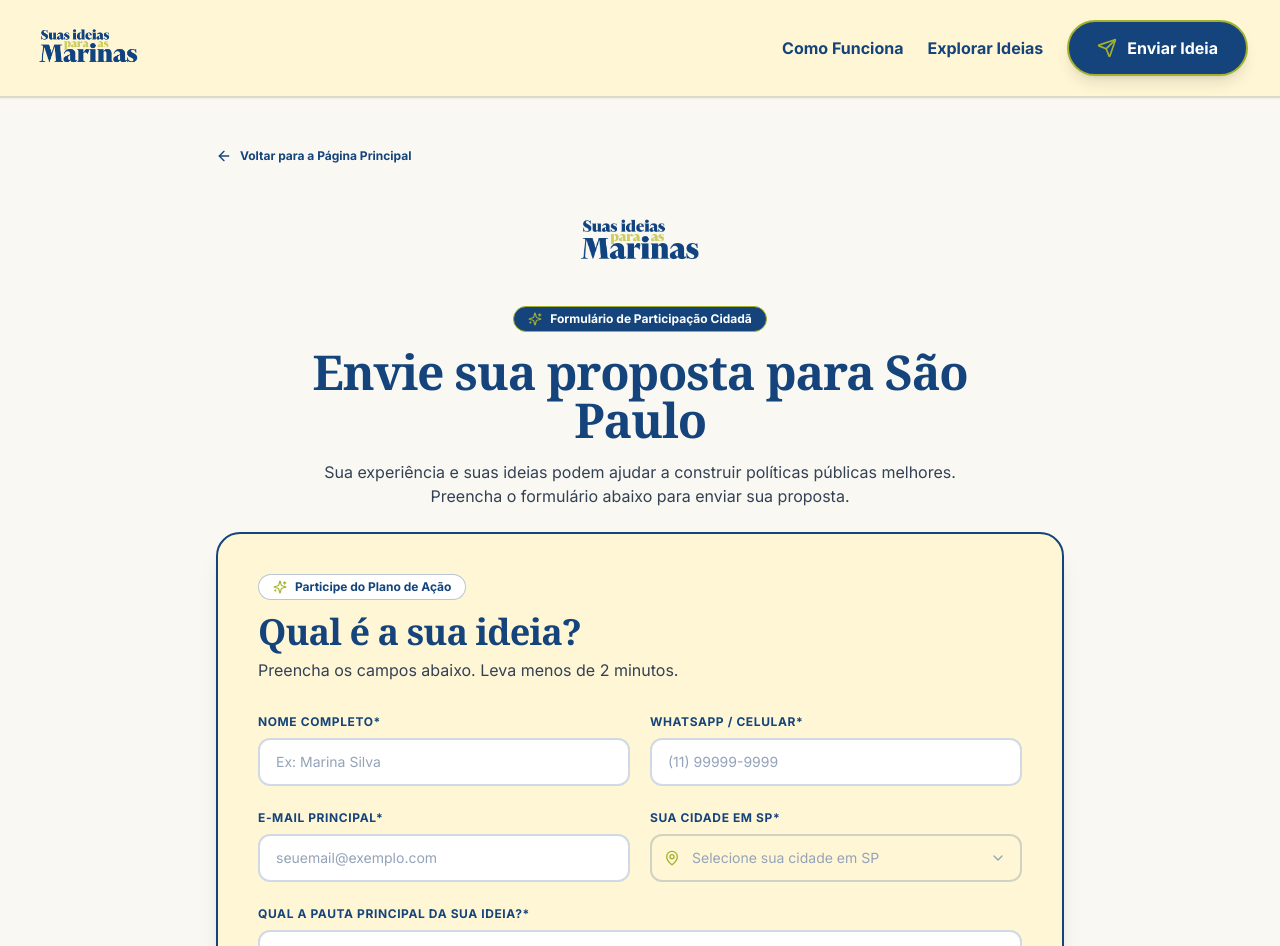
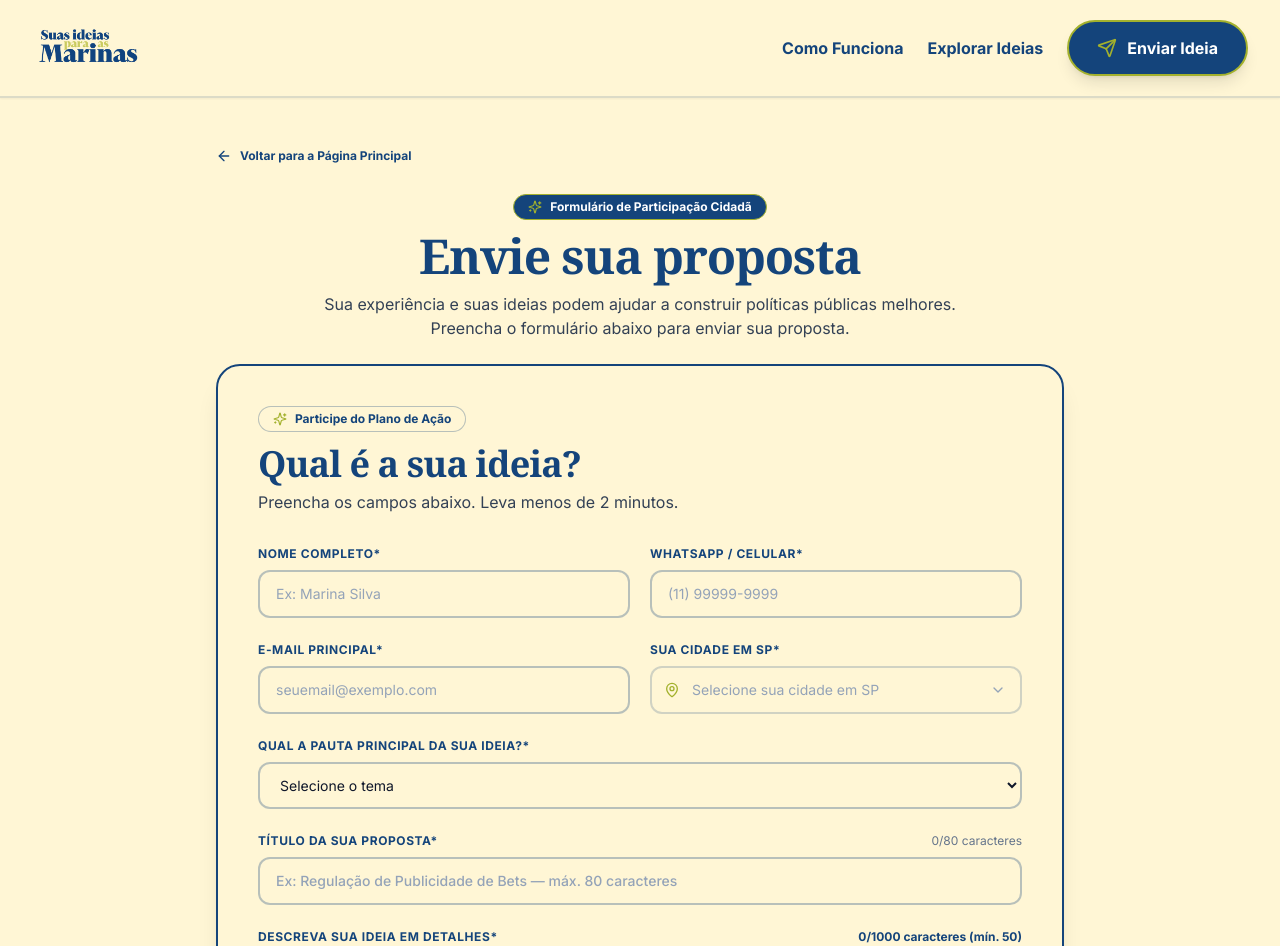
Before and after one commit to iurycarvalho92/suas-ideias, a Next.js app: page /suasideias/enviar in a window 1280 px wide. Shown: the top 946 px of the page. Built offline with nearby package versions, Linux system fonts and the light colour scheme.

Commit message:
fix: padronizar campos do form para #FFF6D5, ajustar botao do card, remover logo e texto Sao Paulo da pagina enviar e aproximar logo/fotos no hero

```diff
--- a/app/suasideias/enviar/page.tsx
+++ b/app/suasideias/enviar/page.tsx
@@ -2,13 +2,12 @@
 
 import React from 'react';
 import Link from 'next/link';
-import Image from 'next/image';
 import ProposalForm from '@/components/ProposalForm';
 import { ArrowLeft, Sparkles } from 'lucide-react';
 
 export default function EnviarIdeiaPage() {
   return (
-    <div className="min-h-screen bg-[#FAF8F2] pb-20 pt-8 sm:pt-12">
+    <div className="min-h-screen bg-[#FFF6D5] pb-20 pt-8 sm:pt-12">
       <div className="max-w-4xl mx-auto px-4 sm:px-6 space-y-6">
 
         {/* Back Link */}
@@ -23,24 +22,14 @@ export default function EnviarIdeiaPage() {
         </div>
 
         {/* Page Header */}
-        <div className="text-center space-y-4 max-w-2xl mx-auto">
-          <div className="relative h-20 sm:h-24 w-full max-w-md mx-auto">
-            <Image
-              src="/assets/logos/LogoSuasIdeias.png"
-              alt="Suas ideias para as Marinas"
-              fill
-              className="object-contain"
-              priority
-            />
-          </div>
-
+        <div className="text-center space-y-3 max-w-2xl mx-auto">
           <div className="inline-flex items-center gap-2 px-3.5 py-1 bg-[#14447B] text-white text-xs font-bold rounded-full border border-[#A3B12D]">
             <Sparkles className="w-3.5 h-3.5 text-[#A3B12D]" />
             <span>Formulário de Participação Cidadã</span>
           </div>
 
           <h1 className="text-3xl sm:text-5xl font-serif font-extrabold text-[#14447B] tracking-tight">
-            Envie sua proposta para São Paulo
+            Envie sua proposta
           </h1>
           <p className="text-slate-700 text-sm sm:text-base leading-relaxed">
             Sua experiência e suas ideias podem ajudar a construir políticas públicas melhores. Preencha o formulário abaixo para enviar sua proposta.
--- a/components/MarinasHeroDiagramation.tsx
+++ b/components/MarinasHeroDiagramation.tsx
@@ -6,13 +6,13 @@ import Link from 'next/link';
 
 export default function MarinasHeroDiagramation() {
   return (
-    <div className="relative w-full overflow-hidden bg-[#FFF6D5] pt-1">
+    <div className="relative w-full overflow-hidden bg-[#FFF6D5] pt-0">
 
       {/* Clean Hero Container - No background SVGs */}
       <div className="relative max-w-6xl mx-auto px-4 sm:px-6 z-10">
 
-        {/* HUGE HERO LOGO GRAPHIC - Extremely tight vertical spacing */}
-        <div className="relative h-44 sm:h-64 w-full max-w-3xl mx-auto -mb-12 sm:-mb-20">
+        {/* HUGE HERO LOGO GRAPHIC - Extremely tight vertical spacing to photos */}
+        <div className="relative h-44 sm:h-64 w-full max-w-3xl mx-auto -mb-16 sm:-mb-24">
           <Image
             src="/assets/logos/LogoSuasIdeias.png"
             alt="Suas ideias para as Marinas"
@@ -22,10 +22,10 @@ export default function MarinasHeroDiagramation() {
           />
         </div>
 
-        {/* Candidate Photos & Center Pill CTAs Row (Tightened vertically) */}
+        {/* Candidate Photos & Center Pill CTAs Row (Tightened vertically against the logo) */}
         <div className="relative grid grid-cols-1 md:grid-cols-12 items-end">
 
-          {/* Left Candidate Photo: Marina Helou (standing directly on green banner, no gap) */}
+          {/* Left Candidate Photo: Marina Helou (standing directly on green banner) */}
           <div className="md:col-span-4 flex justify-center md:justify-start z-10 -mb-8 sm:-mb-10">
             <div className="relative w-64 h-80 sm:w-80 sm:h-[430px]">
               <Image
@@ -55,7 +55,7 @@ export default function MarinasHeroDiagramation() {
             </a>
           </div>
 
-          {/* Right Candidate Photo: Marina Bragante (standing directly on green banner, no gap) */}
+          {/* Right Candidate Photo: Marina Bragante (standing directly on green banner) */}
           <div className="md:col-span-4 flex justify-center md:justify-end z-10 -mb-8 sm:-mb-10">
             <div className="relative w-64 h-80 sm:w-80 sm:h-[430px]">
               <Image
@@ -84,7 +84,7 @@ export default function MarinasHeroDiagramation() {
 
         <div className="max-w-6xl mx-auto px-6 sm:px-10 space-y-6">
 
-          {/* CANDIDATE LOGOS - Marina Bragante increased to visually match Marina Helou */}
+          {/* CANDIDATE LOGOS - Equalized visual sizes */}
           <div className="flex flex-col md:flex-row items-center justify-between gap-6 sm:gap-10 pt-2">
 
             {/* Marina Helou Lockup */}
@@ -98,7 +98,7 @@ export default function MarinasHeroDiagramation() {
               />
             </div>
 
-            {/* Marina Bragante Lockup - Increased size for perfect visual balance */}
+            {/* Marina Bragante Lockup */}
             <div className="relative h-20 sm:h-24 w-80 sm:w-[420px]">
               <Image
                 src="/assets/logos/lockup-marina-bragante-white.png"
@@ -111,10 +111,10 @@ export default function MarinasHeroDiagramation() {
 
           </div>
 
-          {/* DESCRIPTIVE COPY IN SANS-SERIF FONT */}
+          {/* DESCRIPTIVE COPY - WITHOUT QUOTATION MARKS & SANS-SERIF FONT */}
           <div className="max-w-3xl mx-auto text-center pt-4 border-t border-[#14447B]/20">
             <p className="text-[#14447B] text-base sm:text-lg font-sans font-semibold leading-relaxed">
-              "Política se faz com presença e escuta de quem vive a realidade todos os dias. Compartilhe suas ideias e ajude a construir as propostas das campanhas de Marina Helou para deputada federal e Marina Bragante para deputada estadual."
+              Política se faz com presença e escuta de quem vive a realidade todos os dias. Compartilhe suas ideias e ajude a construir as propostas das campanhas de Marina Helou para deputada federal e Marina Bragante para deputada estadual.
             </p>
           </div>
 
--- a/components/ProposalCard.tsx
+++ b/components/ProposalCard.tsx
@@ -42,7 +42,7 @@ export default function ProposalCard({ proposal }: ProposalCardProps) {
           <span className={`px-3 py-1 text-xs font-bold rounded-full border ${getBadgeStyle(proposal.pauta)}`}>
             {proposal.pauta}
           </span>
-          <div className="flex items-center gap-1.5 bg-white/70 border border-[#14447B]/20 text-[#14447B] text-xs font-bold px-2.5 py-1 rounded-full">
+          <div className="flex items-center gap-1.5 bg-[#FFF6D5] border border-[#14447B]/20 text-[#14447B] text-xs font-bold px-2.5 py-1 rounded-full">
             <Heart className="w-3.5 h-3.5 text-[#14447B] fill-[#14447B]" />
             <span>{proposal.apoiosCount} {proposal.apoiosCount === 1 ? 'apoio' : 'apoios'}</span>
           </div>
@@ -74,13 +74,13 @@ export default function ProposalCard({ proposal }: ProposalCardProps) {
           </div>
         </div>
 
-        {/* CTA Link */}
+        {/* CTA Link - Background Navy #14447B (No white background) */}
         <Link
           href={`/suasideias/proposta/${proposal.slug}`}
-          className="w-full inline-flex items-center justify-center gap-2 bg-white hover:bg-[#14447B] text-[#14447B] hover:text-white font-bold text-xs py-3 px-4 rounded-2xl transition-all duration-200 border-2 border-[#14447B]"
+          className="w-full inline-flex items-center justify-center gap-2 bg-[#14447B] hover:bg-[#0D2E55] text-white font-bold text-xs py-3.5 px-4 rounded-2xl transition-all duration-200 border-2 border-[#A3B12D] shadow-xs"
         >
           <span>Conhecer e apoiar proposta</span>
-          <ArrowRight className="w-3.5 h-3.5 group-hover:translate-x-0.5 transition-transform" />
+          <ArrowRight className="w-3.5 h-3.5 text-[#A3B12D] group-hover:translate-x-0.5 transition-transform" />
         </Link>
       </div>
     </div>
--- a/components/ProposalForm.tsx
+++ b/components/ProposalForm.tsx
@@ -101,7 +101,7 @@ function ProposalFormContent() {
 
       {/* Header Badge & Title */}
       <div className="mb-8">
-        <div className="inline-flex items-center gap-2 px-3.5 py-1 bg-white text-[#14447B] text-xs font-bold rounded-full border border-[#14447B]/30 mb-3">
+        <div className="inline-flex items-center gap-2 px-3.5 py-1 bg-[#FFF6D5] text-[#14447B] text-xs font-bold rounded-full border border-[#14447B]/30 mb-3">
           <Sparkles className="w-3.5 h-3.5 text-[#A3B12D]" />
           <span>Participe do Plano de Ação</span>
         </div>
@@ -136,7 +136,7 @@ function ProposalFormContent() {
               value={nome}
               onChange={(e) => setNome(e.target.value)}
               placeholder="Ex: Marina Silva"
-              className="w-full px-4 py-3 bg-white border-2 border-[#14447B]/20 rounded-xl text-slate-900 text-sm focus:outline-none focus:border-[#14447B] transition-all placeholder:text-slate-400"
+              className="w-full px-4 py-3 bg-[#FFF6D5] border-2 border-[#14447B]/30 rounded-xl text-slate-900 text-sm focus:outline-none focus:border-[#14447B] transition-all placeholder:text-slate-400"
             />
           </div>
 
@@ -151,7 +151,7 @@ function ProposalFormContent() {
               value={whatsapp}
               onChange={handleWhatsappChange}
               placeholder="(11) 99999-9999"
-              className="w-full px-4 py-3 bg-white border-2 border-[#14447B]/20 rounded-xl text-slate-900 text-sm focus:outline-none focus:border-[#14447B] transition-all placeholder:text-slate-400"
+              className="w-full px-4 py-3 bg-[#FFF6D5] border-2 border-[#14447B]/30 rounded-xl text-slate-900 text-sm focus:outline-none focus:border-[#14447B] transition-all placeholder:text-slate-400"
             />
           </div>
 
@@ -170,7 +170,7 @@ function ProposalFormContent() {
               value={email}
               onChange={(e) => setEmail(e.target.value)}
               placeholder="seuemail@exemplo.com"
-              className="w-full px-4 py-3 bg-white border-2 border-[#14447B]/20 rounded-xl text-slate-900 text-sm focus:outline-none focus:border-[#14447B] transition-all placeholder:text-slate-400"
+              className="w-full px-4 py-3 bg-[#FFF6D5] border-2 border-[#14447B]/30 rounded-xl text-slate-900 text-sm focus:outline-none focus:border-[#14447B] transition-all placeholder:text-slate-400"
             />
           </div>
 
@@ -198,7 +198,7 @@ function ProposalFormContent() {
             required
             value={pauta}
             onChange={(e) => setPauta(e.target.value as Pauta)}
-            className="w-full px-4 py-3 bg-white border-2 border-[#14447B]/20 rounded-xl text-slate-900 text-sm focus:outline-none focus:border-[#14447B] transition-all"
+            className="w-full px-4 py-3 bg-[#FFF6D5] border-2 border-[#14447B]/30 rounded-xl text-slate-900 text-sm focus:outline-none focus:border-[#14447B] transition-all"
           >
             <option value="">Selecione o tema</option>
             {PAUTAS.map((p) => (
@@ -226,7 +226,7 @@ function ProposalFormContent() {
             value={titulo}
             onChange={(e) => setTitulo(e.target.value)}
             placeholder="Ex: Regulação de Publicidade de Bets — máx. 80 caracteres"
-            className="w-full px-4 py-3 bg-white border-2 border-[#14447B]/20 rounded-xl text-slate-900 text-sm focus:outline-none focus:border-[#14447B] transition-all placeholder:text-slate-400 font-medium"
+            className="w-full px-4 py-3 bg-[#FFF6D5] border-2 border-[#14447B]/30 rounded-xl text-slate-900 text-sm focus:outline-none focus:border-[#14447B] transition-all placeholder:text-slate-400 font-medium"
           />
         </div>
 
@@ -248,7 +248,7 @@ function ProposalFormContent() {
             value={descricao}
             onChange={(e) => setDescricao(e.target.value)}
             placeholder="Conte para nós o problema atual e qual mudança você sugere... — min. 50 e máx. 1000 caracteres"
-            className="w-full px-4 py-3 bg-white border-2 border-[#14447B]/20 rounded-xl text-slate-900 text-sm focus:outline-none focus:border-[#14447B] transition-all placeholder:text-slate-400 leading-relaxed"
+            className="w-full px-4 py-3 bg-[#FFF6D5] border-2 border-[#14447B]/30 rounded-xl text-slate-900 text-sm focus:outline-none focus:border-[#14447B] transition-all placeholder:text-slate-400 leading-relaxed"
           />
         </div>
 
```
